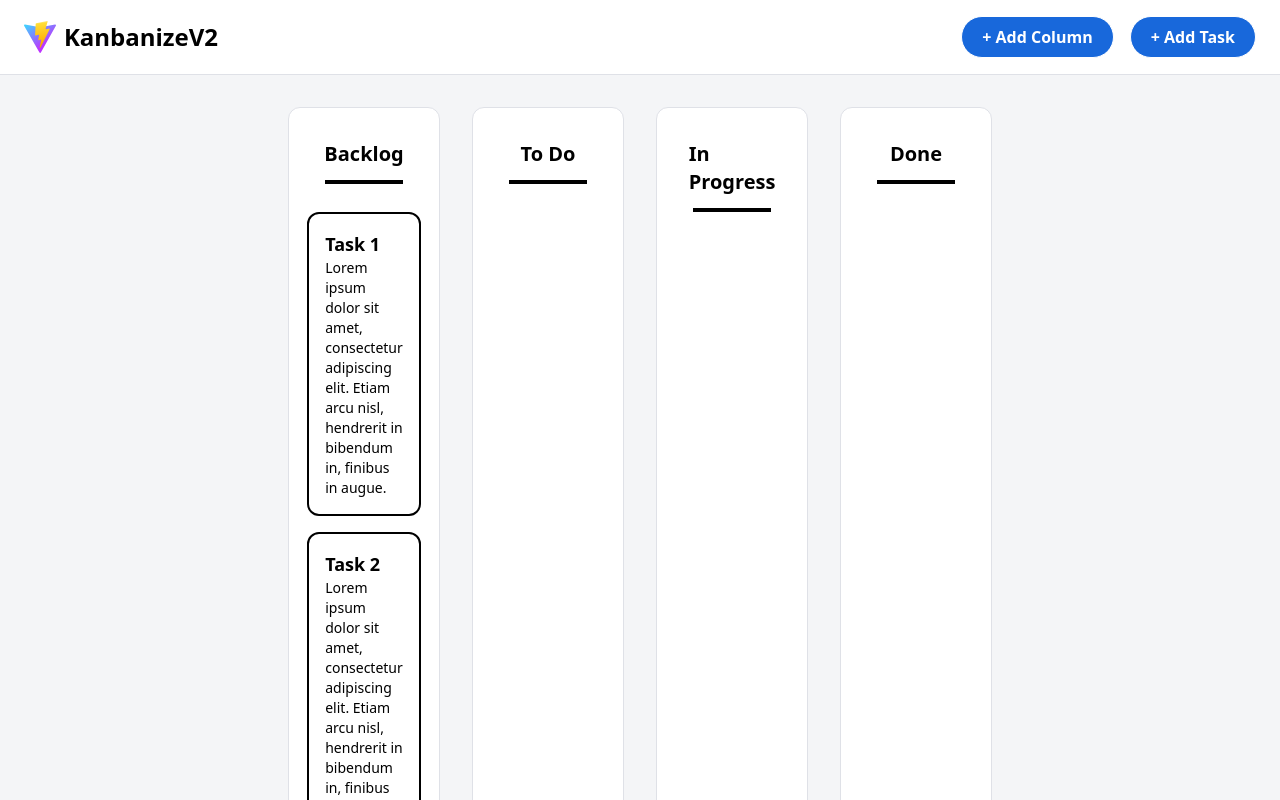
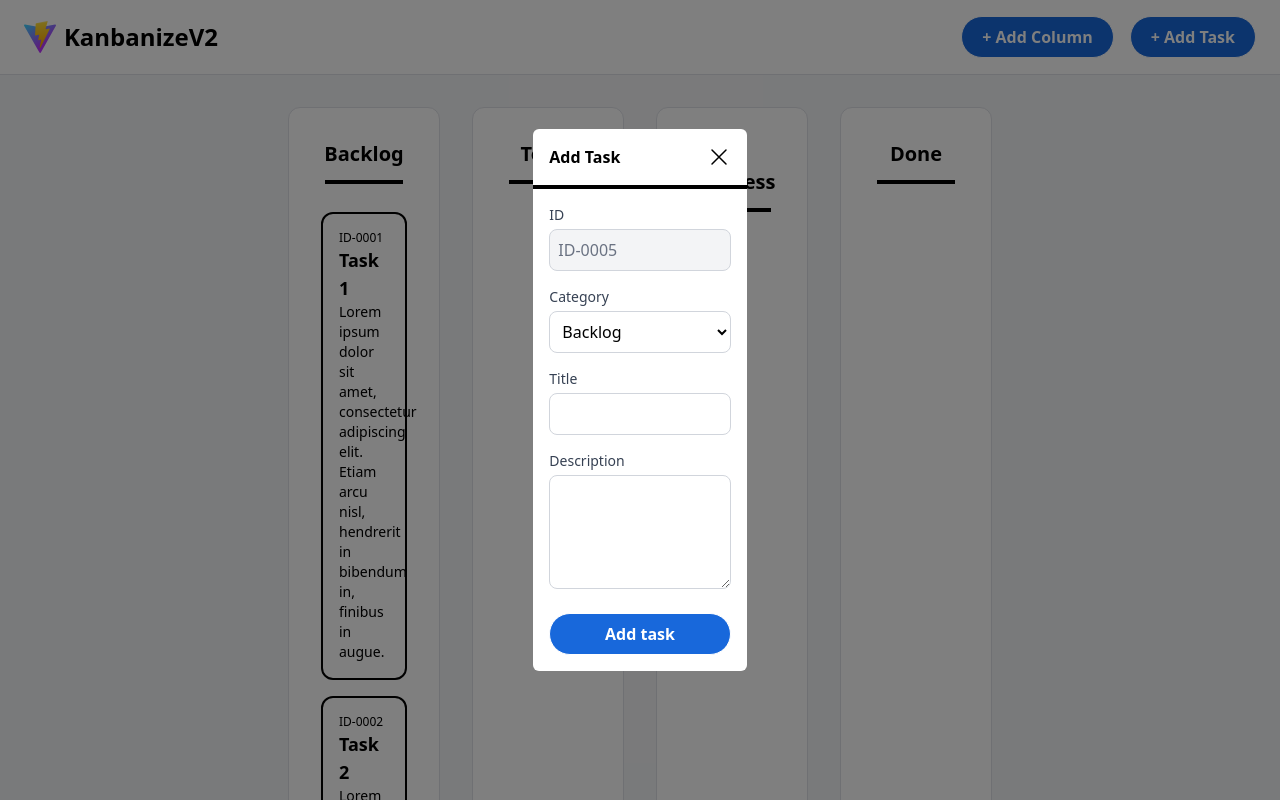
Before and after one commit to mohamad-jamil/kanbanize-v2, a React (Vite) app: page / in a window 1280 px wide. Both pictures are taken after a click on the button "+ Add Task". Shown: the top 800 px of the page. Built offline with nearby package versions, Linux system fonts and the light colour scheme.

Commit message:
Add logic to AddTaskModal component

```diff
--- a/src/App.jsx
+++ b/src/App.jsx
@@ -3,8 +3,11 @@ import { useState } from "react";
 import Header from "./components/Header";
 import Column from "./components/Column";
 import Footer from "./components/Footer";
+import AddTaskModal from "./components/AddTaskModal";
 
 function App() {
+  const [addTaskModalOpen, setAddTaskModalOpen] = useState(false);
+
   const [columns, setColumns] = useState([
     "Backlog",
     "To Do",
@@ -14,28 +17,28 @@ function App() {
 
   const [tasks, setTasks] = useState([
     {
-      id: 1,
+      id: "ID-0001",
       task: "Task 1",
       description:
         "Lorem ipsum dolor sit amet, consectetur adipiscing elit. Etiam arcu nisl, hendrerit in bibendum in, finibus in augue.",
       category: "Backlog",
     },
     {
-      id: 2,
+      id: "ID-0002",
       task: "Task 2",
       description:
         "Lorem ipsum dolor sit amet, consectetur adipiscing elit. Etiam arcu nisl, hendrerit in bibendum in, finibus in augue.",
       category: "Backlog",
     },
     {
-      id: 3,
+      id: "ID-0003",
       task: "Task 3",
       description:
         "Lorem ipsum dolor sit amet, consectetur adipiscing elit. Etiam arcu nisl, hendrerit in bibendum in, finibus in augue.",
       category: "Backlog",
     },
     {
-      id: 3,
+      id: "ID-0004",
       task: "Task 4",
       description:
         "Lorem ipsum dolor sit amet, consectetur adipiscing elit. Etiam arcu nisl, hendrerit in bibendum in, finibus in augue.",
@@ -44,8 +47,9 @@ function App() {
   ]);
 
   return (
+    <>
       <div className="flex flex-col h-screen">
-      <Header />
+        <Header setAddTaskModalOpen={setAddTaskModalOpen} />
         <div className="flex flex-grow justify-center gap-8 p-8">
           {columns.map((column, index) => (
             <Column
@@ -57,6 +61,15 @@ function App() {
         </div>
         <Footer />
       </div>
+      {addTaskModalOpen && (
+        <AddTaskModal
+          setAddTaskModalOpen={setAddTaskModalOpen}
+          columns={columns}
+          tasks={tasks}
+          setTasks={setTasks}
+        />
+      )}
+    </>
   );
 }
 
--- /dev/null
+++ b/src/components/AddTaskModal.jsx
@@ -0,0 +1,124 @@
+import { useState } from "react";
+
+export default function AddTaskModal({
+  setAddTaskModalOpen,
+  columns,
+  tasks,
+  setTasks,
+}) {
+  const [column, setColumn] = useState("Backlog");
+  const [title, setTitle] = useState("");
+  const [description, setDescription] = useState("");
+
+  const getId = () => {
+    return "ID-" + (tasks.length + 1).toString().padStart(4, "0");
+  };
+
+  const handleCloseModal = () => {
+    setAddTaskModalOpen(false);
+  };
+
+  const handleSubmit = (e) => {
+    e.preventDefault();
+
+    setTasks([
+      ...tasks,
+      {
+        id: getId(),
+        task: title,
+        description: description,
+        category: column,
+      },
+    ]);
+
+    setAddTaskModalOpen(false);
+  };
+
+  return (
+    <div className="fixed inset-0 flex flex-col items-center justify-center bg-black/50">
+      <div className="bg-white w-1/6 rounded-md">
+        <div className="flex items-center justify-between p-4">
+          <h2 className="font-bold">Add Task</h2>
+          <button onClick={handleCloseModal}>
+            <img
+              src="/cross.svg"
+              alt="close icon"
+              className="w-6 h-6 cursor-pointer"
+            />
+          </button>
+        </div>
+        <div className="w-full h-1 bg-black"></div>
+        <form className="flex flex-col p-4 gap-4">
+          <div className="flex flex-col">
+            <label htmlFor="id" className="text-sm font-medium text-gray-700">
+              ID
+            </label>
+            <input
+              type="text"
+              name="id"
+              value={getId()}
+              disabled
+              className="mt-1 p-2 border border-gray-300 rounded-lg bg-gray-100 text-gray-500 cursor-not-allowed"
+            />
+          </div>
+          <div className="flex flex-col">
+            <label
+              htmlFor="category"
+              className="text-sm font-medium text-gray-700"
+            >
+              Category
+            </label>
+            <select
+              name="category"
+              onChange={(e) => setColumn(e.target.value)}
+              className="mt-1 p-2 border border-gray-300 rounded-lg focus:outline-none focus:ring-2 focus:ring-blue-500 focus:border-blue-500"
+            >
+              {columns.map((column) => (
+                <option key={column} value={column}>
+                  {column}
+                </option>
+              ))}
+            </select>
+          </div>
+          <div className="flex flex-col">
+            <label
+              htmlFor="title"
+              className="text-sm font-medium text-gray-700"
+            >
+              Title
+            </label>
+            <input
+              type="text"
+              name="title"
+              value={title}
+              onChange={(e) => setTitle(e.target.value)}
+              className="mt-1 p-2 border border-gray-300 rounded-lg focus:outline-none focus:ring-2 focus:ring-blue-500 focus:border-blue-500"
+            />
+          </div>
+          <div className="flex flex-col">
+            <label
+              htmlFor="description"
+              className="text-sm font-medium text-gray-700"
+            >
+              Description
+            </label>
+            <textarea
+              type="text"
+              name="description"
+              rows={4}
+              value={description}
+              onChange={(e) => setDescription(e.target.value)}
+              className="mt-1 p-2 border border-gray-300 rounded-lg focus:outline-none focus:ring-2 focus:ring-blue-500 focus:border-blue-500"
+            />
+          </div>
+          <button
+            onClick={handleSubmit}
+            className="border px-5 py-2 mt-2 rounded-full cursor-pointer text-white font-bold bg-[#1868db] hover:bg-[#1868db] transition-all duration-300 ease-in-out"
+          >
+            Add task
+          </button>
+        </form>
+      </div>
+    </div>
+  );
+}
--- a/src/components/Column.jsx
+++ b/src/components/Column.jsx
@@ -5,7 +5,7 @@ export default function Column({ columnName, tasks }) {
     <section className="bg-white border border-[#dfe1e7] p-8 rounded-xl flex flex-col items-center w-1/8">
       <div className="text-black font-bold text-xl">{columnName}</div>
       <div className="bg-black w-9/10 h-1 my-3"></div>
-      <div className="mt-4 flex flex-col gap-4">
+      <div className="mt-4 flex flex-col gap-4 w-full">
         {tasks.map((task, index) => (
           <Task key={index} task={task} />
         ))}
--- a/src/components/Header.jsx
+++ b/src/components/Header.jsx
@@ -1,4 +1,8 @@
-export default function Header() {
+export default function Header({ setAddTaskModalOpen }) {
+  const openAddTaskModal = () => {
+    setAddTaskModalOpen(true);
+  };
+
   return (
     <header className="bg-white flex items-center justify-between px-6 py-4 border-b-1 border-b-[#dfe1e7]">
       <div className="flex items-center gap-2">
@@ -9,7 +13,10 @@ export default function Header() {
         <button className="border px-5 py-2 rounded-full cursor-pointer text-white font-bold bg-[#1868db] hover:bg-[#1868db] transition-all duration-300 ease-in-out">
           + Add Column
         </button>
-        <button className="border px-5 py-2 rounded-full cursor-pointer text-white font-bold bg-[#1868db] hover:bg-[#1868db] transition-all duration-300 ease-in-out">
+        <button
+          className="border px-5 py-2 rounded-full cursor-pointer text-white font-bold bg-[#1868db] hover:bg-[#1868db] transition-all duration-300 ease-in-out"
+          onClick={openAddTaskModal}
+        >
           + Add Task
         </button>
       </div>
--- a/src/components/Task.jsx
+++ b/src/components/Task.jsx
@@ -1,6 +1,7 @@
 export default function Task({ task }) {
   return (
     <div className="w-full h-full border-2 rounded-xl p-4">
+      <h4 className="text-xs">{task.id}</h4>
       <h3 className="text-lg font-bold">{task.task}</h3>
       <p className="text-sm font-medium">{task.description}</p>
     </div>
```
Also changed, not shown: public/cross.svg (added). Lines whose indentation alone changed are shown as unchanged.
